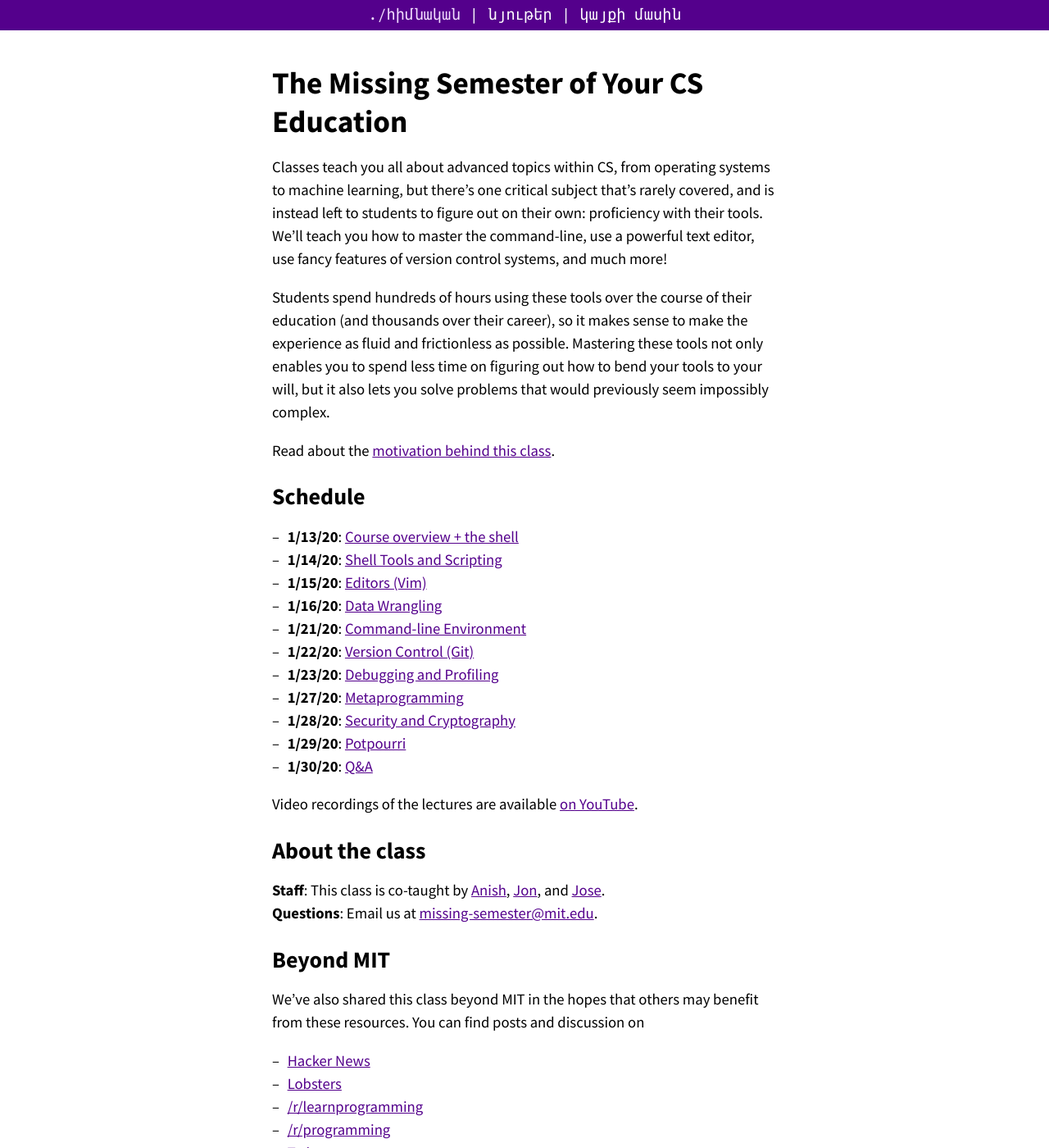
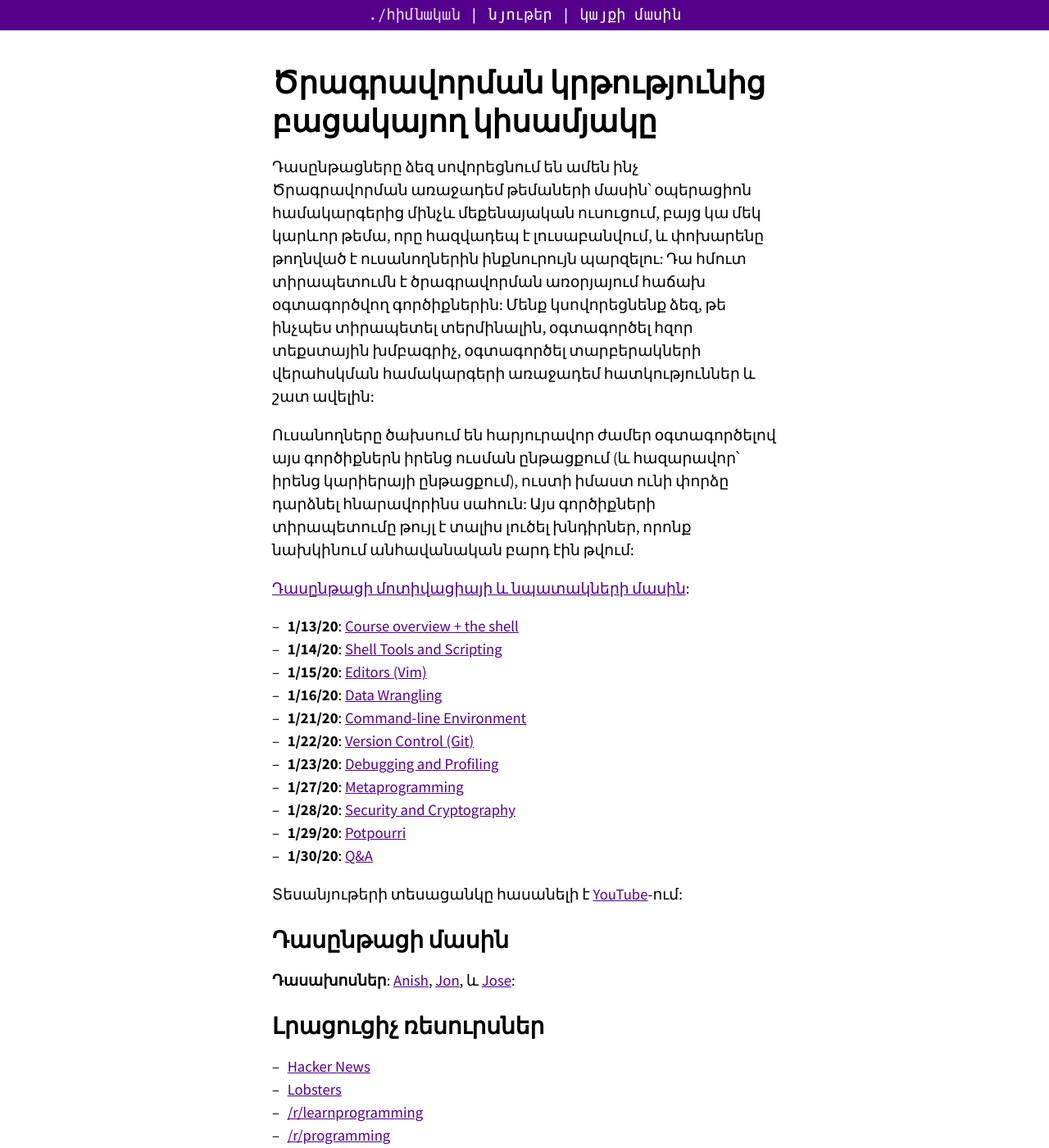
Before and after one commit to missing-semester-arm/missing-semester-arm.github.io, a Jekyll site: the page built from index.md, in a window 1280 px wide and 1400 px high. Shown: the whole window at 82% size. Built offline with Jekyll 4.4.1, drawn with Linux system fonts in a browser that asks for light colours; some of the changed text lies outside the part shown.

Commit message:
Translate index.md

```diff
--- a/index.md
+++ b/index.md
@@ -1,35 +1,22 @@
 ---
 layout: page
-title: The Missing Semester of Your CS Education
+title: Ծրագրավորման կրթությունից բացակայող կիսամյակը
 ---
 
-Classes teach you all about advanced topics within CS, from operating systems
-to machine learning, but there’s one critical subject that’s rarely covered,
-and is instead left to students to figure out on their own: proficiency with
-their tools. We’ll teach you how to master the command-line, use a powerful
-text editor, use fancy features of version control systems, and much more!
+Դասընթացները ձեզ սովորեցնում են ամեն ինչ Ծրագրավորման առաջադեմ թեմաների
+մասին՝ օպերացիոն համակարգերից մինչև մեքենայական ուսուցում, բայց կա մեկ կարևոր թեմա,
+որը հազվադեպ է լուսաբանվում, և փոխարենը թողնված է ուսանողներին ինքնուրույն
+պարզելու: Դա հմուտ տիրապետումն է ծրագրավորման առօրյայում հաճախ օգտագործվող գործիքներին:
+Մենք կսովորեցնենք ձեզ, թե ինչպես տիրապետել տերմինալին, օգտագործել հզոր տեքստային
+խմբագրիչ, օգտագործել տարբերակների վերահսկման համակարգերի առաջադեմ
+հատկություններ և շատ ավելին:
 
-Students spend hundreds of hours using these tools over the course of their
-education (and thousands over their career), so it makes sense to make the
-experience as fluid and frictionless as possible. Mastering these tools not
-only enables you to spend less time on figuring out how to bend your tools to
-your will, but it also lets you solve problems that would previously seem
-impossibly complex.
+Ուսանողները ծախսում են հարյուրավոր ժամեր օգտագործելով այս գործիքներն իրենց
+ուսման ընթացքում (և հազարավոր՝ իրենց կարիերայի ընթացքում), ուստի իմաստ ունի
+փորձը դարձնել հնարավորինս սահուն: Այս գործիքների տիրապետումը թույլ է տալիս
+լուծել խնդիրներ, որոնք նախկինում անհավանական բարդ էին թվում:
 
-Read about the [motivation behind this class](/about/).
-
-{% comment %}
-# Registration
-
-Sign up for the IAP 2020 class by filling out this [registration form](https://forms.gle/TD1KnwCSV52qexVt9).
-{% endcomment %}
-
-# Schedule
-
-{% comment %}
-**Lecture**: 35-225, 2pm--3pm<br>
-**Office hours**: 32-G9 lounge, 3pm--4pm (every day, right after lecture)
-{% endcomment %}
+[Դասընթացի մոտիվացիայի և նպատակների մասին](/about/):
 
 <ul>
 {% assign lectures = site['2020'] | sort: 'date' %}
@@ -47,27 +34,22 @@ Sign up for the IAP 2020 class by filling out this [registration form](https://f
 {% endfor %}
 </ul>
 
-Video recordings of the lectures are available [on
-YouTube](https://www.youtube.com/playlist?list=PLyzOVJj3bHQuloKGG59rS43e29ro7I57J).
+Տեսանյութերի տեսացանկը հասանելի է [YouTube](https://www.youtube.com/playlist?list=PLyzOVJj3bHQuloKGG59rS43e29ro7I57J)-ում:
 
-# About the class
+# Դասընթացի մասին
 
-**Staff**: This class is co-taught by [Anish](https://www.anishathalye.com/), [Jon](https://thesquareplanet.com/), and [Jose](http://josejg.com/).<br>
-**Questions**: Email us at [missing-semester@mit.edu](mailto:missing-semester@mit.edu).
+**Դասախոսներ**: [Anish](https://www.anishathalye.com/), [Jon](https://thesquareplanet.com/), և [Jose](http://josejg.com/):<br>
 
-# Beyond MIT
+# Լրացուցիչ ռեսուրսներ
 
-We've also shared this class beyond MIT in the hopes that others may
-benefit from these resources. You can find posts and discussion on
+- [Hacker News](https://news.ycombinator.com/item?id=22226380)
+- [Lobsters](https://lobste.rs/s/ti1k98/missing_semester_your_cs_education_mit)
+- [/r/learnprogramming](https://www.reddit.com/r/learnprogramming/comments/eyagda/the_missing_semester_of_your_cs_education_mit/)
+- [/r/programming](https://www.reddit.com/r/programming/comments/eyagcd/the_missing_semester_of_your_cs_education_mit/)
+- [Twitter](https://twitter.com/jonhoo/status/1224383452591509507)
+- [YouTube](https://www.youtube.com/playlist?list=PLyzOVJj3bHQuloKGG59rS43e29ro7I57J)
 
- - [Hacker News](https://news.ycombinator.com/item?id=22226380)
- - [Lobsters](https://lobste.rs/s/ti1k98/missing_semester_your_cs_education_mit)
- - [/r/learnprogramming](https://www.reddit.com/r/learnprogramming/comments/eyagda/the_missing_semester_of_your_cs_education_mit/)
- - [/r/programming](https://www.reddit.com/r/programming/comments/eyagcd/the_missing_semester_of_your_cs_education_mit/)
- - [Twitter](https://twitter.com/jonhoo/status/1224383452591509507)
- - [YouTube](https://www.youtube.com/playlist?list=PLyzOVJj3bHQuloKGG59rS43e29ro7I57J)
-
-# Translations
+# Թարգմանություններ
 
 - [Chinese (Simplified)](https://missing-semester-cn.github.io/)
 - [Chinese (Traditional)](https://missing-semester-zh-hant.github.io/)
@@ -80,25 +62,19 @@ benefit from these resources. You can find posts and discussion on
 - [Turkish](https://missing-semester-tr.github.io/)
 - [Vietnamese](https://missing-semester-vn.github.io/)
 
-Note: these are external links to community translations. We have not vetted
-them.
+Նշում: Այս թարգմանությունները կատարվել են օգտվողների կողմից և սրբագրված չեն:
 
-Have you created a translation of the course notes from this class? Submit a
-[pull request](https://github.com/missing-semester/missing-semester/pulls) so
-we can add it to the list!
+## Երախտագիտություն
 
-## Acknowledgements
-
-We thank Elaine Mello, Jim Cain, and [MIT Open
-Learning](https://openlearning.mit.edu/) for making it possible for us to
-record lecture videos; Anthony Zolnik and [MIT
-AeroAstro](https://aeroastro.mit.edu/) for A/V equipment; and Brandi Adams and
-[MIT EECS](https://www.eecs.mit.edu/) for supporting this class.
+Շնորհակալություն ենք հայտնում Elaine Mello-ին, Jim Cain-ին, և [MIT Open
+Learning](https://openlearning.mit.edu/) կայքին տեսագրությունների համար; Anthony Zolnik-ին և [MIT
+AeroAstro](https://aeroastro.mit.edu/) կայքին աուդիո և վիդեո սարքավորումների համար; Brandi Adams-ին և
+[MIT EECS](https://www.eecs.mit.edu/) կայքին դասընթացին աջակցելու համար:
 
 ---
 
 <div class="small center">
 <p><a href="https://github.com/missing-semester/missing-semester">Source code</a>.</p>
-<p>Licensed under CC BY-NC-SA.</p>
-<p>See <a href="/license/">here</a> for contribution &amp; translation guidelines.</p>
+<p>Լիցենզիա CC BY-NC-SA:</p>
+<p><a href="/license/">Լիցենզիայի և մասնակցության մանրամասներ:</a></p>
 </div>
```
